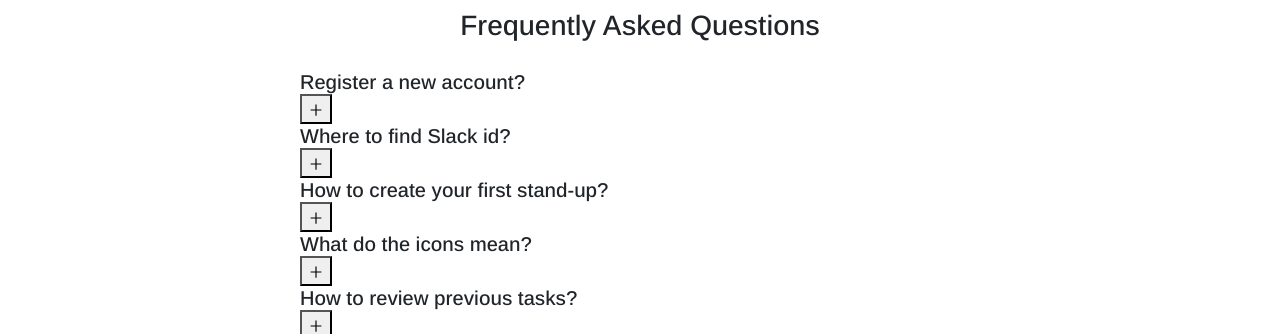
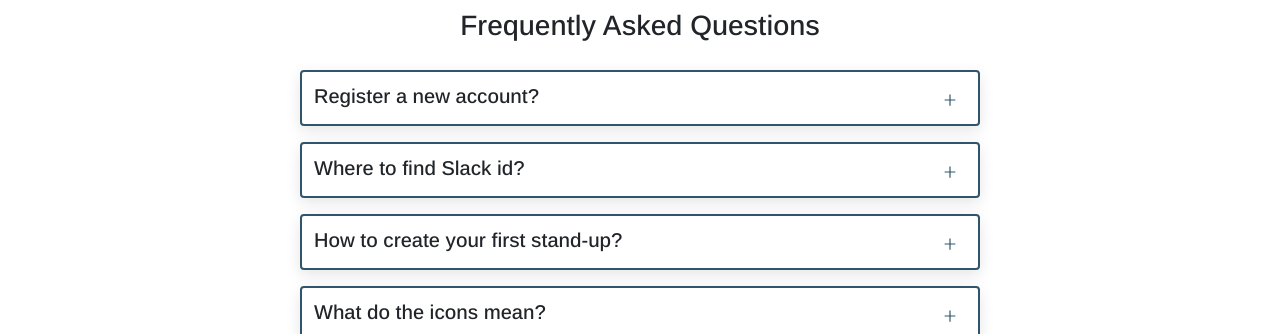
Before and after one commit to omerffaruk/Goal-app-CYF-final-project-1, a React (Create React App) app in the folder client/: page /about in a window 1280 px wide. Shown: the part 478-812 px from the top of the page. Built offline with nearby package versions, Linux system fonts and the light colour scheme.

Commit message:
feat: style faq section

```diff
--- a/client/src/pages/Home.css
+++ b/client/src/pages/Home.css
@@ -15,6 +15,7 @@
 	--twitter-bg: #00aced;
 	--person-pic-padding: 10px;
 	--person-pic-box-shadow-color: #2e556b;
+	--question-box-shadow: 0 5px 15px rgba(0, 0, 0, 0.1);
 }
 
 /* Box sizing rules */
@@ -364,7 +365,7 @@ ul {
 	padding: 0 10px;
 }
 
- .team-ctn {
+.team-ctn {
 	display: flex;
 	flex-direction: column;
 }
@@ -389,7 +390,10 @@ ul {
 	padding-bottom: 2em;
 	text-align: center;
 }
-.label-ctn{padding-top:10px;margin:0px;}
+.label-ctn {
+	padding-top: 10px;
+	margin: 0px;
+}
 
 .person-info-ctn h4 {
 	margin: 0.5em;
@@ -459,25 +463,60 @@ ul {
 }
 
 #video {
-	margin-left:3.5em;
+	margin-left: 3.5em;
 }
 
 /* Guide page*/
-.guide-link-ctn{
+.guide-ctn .question header {
+	display: flex;
+	justify-content: space-between;
+}
+
+.guide-ctn .question {
+	padding: 0.75rem 0.75rem 0.50rem 0.75rem;
+	border: 2px solid #2e556b;
+	margin-bottom: 1rem;
+	border-radius: 0.25rem;
+	box-shadow: var(--question-box-shadow);
+}
+
+.question header button {
+	background: transparent;
+	border-color: transparent;
+	width: 2rem;
+	height: 2rem;
+	background: var(--main-bg-color);
+	display: flex;
+	align-items: center;
+	justify-content: center;
+	border-radius: 50%;
+	color: #2e556b;
+	cursor: pointer;
+	margin-left: 1rem;
+	align-self: center;
+	min-width: 2rem;
+}
+
+.guide-ctn header button svg {
+	height: 40px;
+	width: auto;
+}
+
+.guide-link-ctn {
 	font-size: 2em;
- }
+}
 .faq-img {
-	width:100%;
+	width: 100%;
 	align-self: center;
 }
 
-.image-ctn{
+.image-ctn {
 	display: flex;
 	justify-content: center;
 	align-self: center;
 }
 
-.image-btn{
+.image-btn {
 	display: flex;
 	justify-content: start;
 	align-self: center;
```
